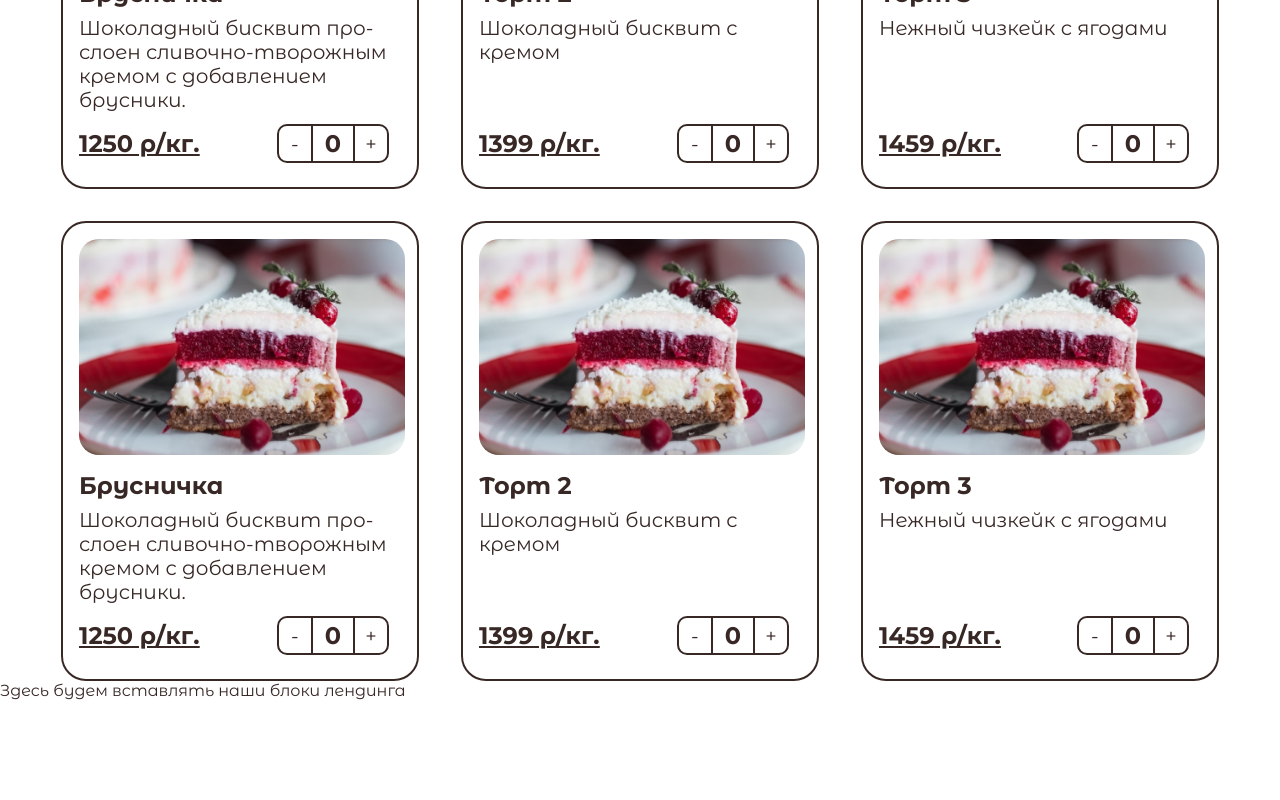
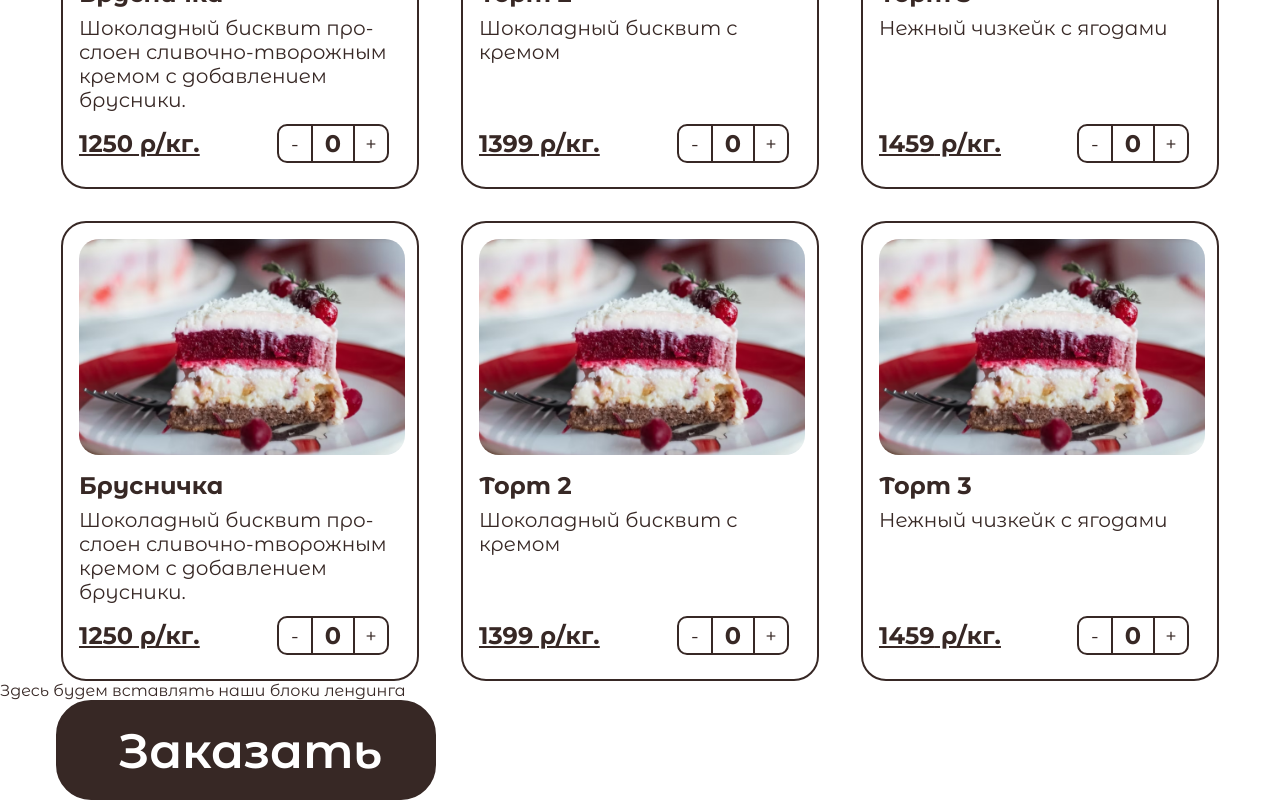
Before and after one commit to DeadDPie/landingGpo, a Next.js app: page / in a window 1280 px wide. Shown: the part 909-1709 px from the top of the page. Before the commit the page ends 1609 px from the top, so only its background shows below. Built offline with nearby package versions, Linux system fonts and the light colour scheme.

Commit message:
add order button

```diff
--- a/src/app/page.tsx
+++ b/src/app/page.tsx
@@ -1,5 +1,6 @@
 import Catalog from "@/components/Catalog/Catalog";
 import Header from "@/components/Header/Header";
+import Order from "@/components/Order/Order";
 
 export default function Home() {
   return (
@@ -7,7 +8,9 @@ export default function Home() {
       <main>
         <Header />
         <Catalog />
+
         <p>Здесь будем вставлять наши блоки лендинга</p>
+        <Order />
       </main>
     </div>
   );
--- /dev/null
+++ b/src/components/Order/Order.module.css
@@ -0,0 +1,20 @@
+.wrapper {
+  display: flex;
+  flex-direction: column;
+  max-width: 1200px;
+  margin: 0 auto;
+  padding: 0 16px;
+}
+
+.order_btn {
+  max-width: 380px;
+  max-height: 100px;
+  background-color: var(--color-border-main);
+  border: 2px solid var(--color-border-main);
+  border-radius: 35px;
+  padding: 20px 60px 20px 60px;
+}
+
+.order_btn_text {
+  color: white;
+}
--- /dev/null
+++ b/src/components/Order/Order.tsx
@@ -0,0 +1,14 @@
+import Typography from "@/ui/Typography/Typography";
+import styles from "./Order.module.css";
+
+export default function Order() {
+  return (
+    <section className={styles.wrapper} id="order">
+      <button className={styles.order_btn}>
+        <Typography as="p" variant="h1" className={styles.order_btn_text}>
+          Заказать
+        </Typography>
+      </button>
+    </section>
+  );
+}
```
